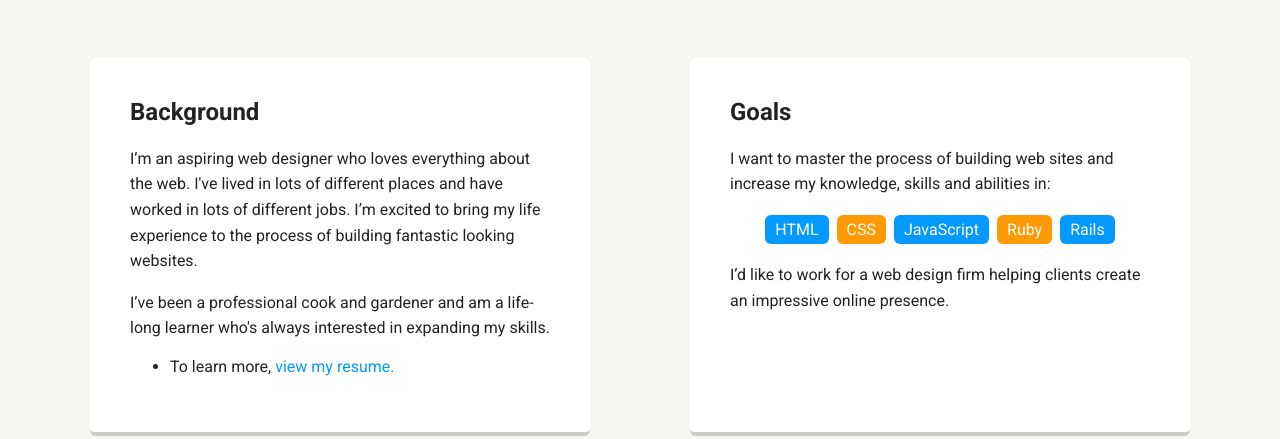
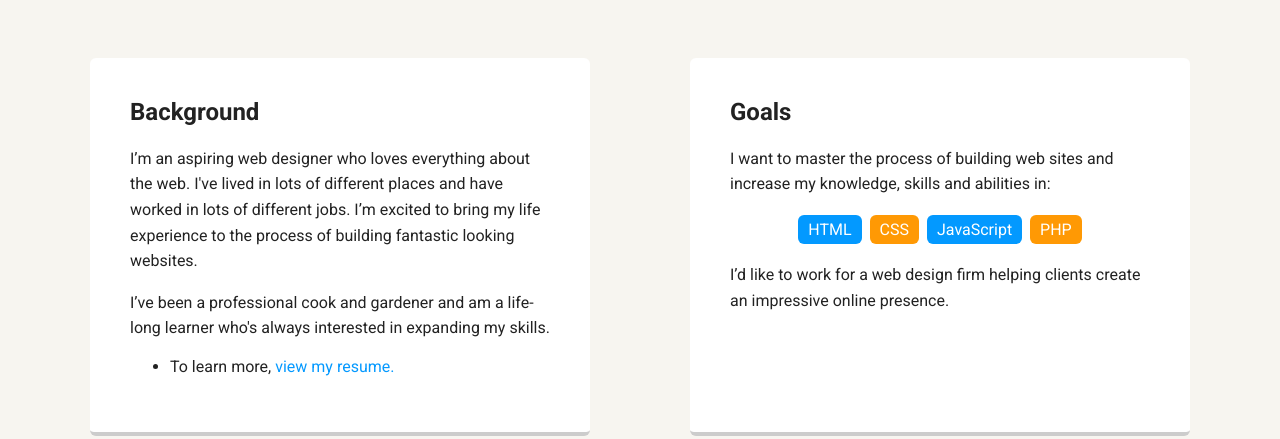
Before and after one commit to JonathanSchulz/JonathanSchulz.github.io, a plain HTML site: page index.html in a window 1280 px wide. Shown: the part 472-911 px from the top of the page. Drawn offline with Linux system fonts and the light colour scheme; a web font is replaced by a local one.

Commit message:
Update index.html

```diff
--- a/index.html
+++ b/index.html
@@ -41,8 +41,7 @@
           <li>HTML</li>
           <li>CSS</li>
           <li>JavaScript</li>
-          <li>Ruby</li>
-          <li>Rails</li>
+          <li>PHP</li>
         </ul>
         <p>I’d like to work for a web design firm helping clients create an impressive online presence.</p>
       </div>
```
